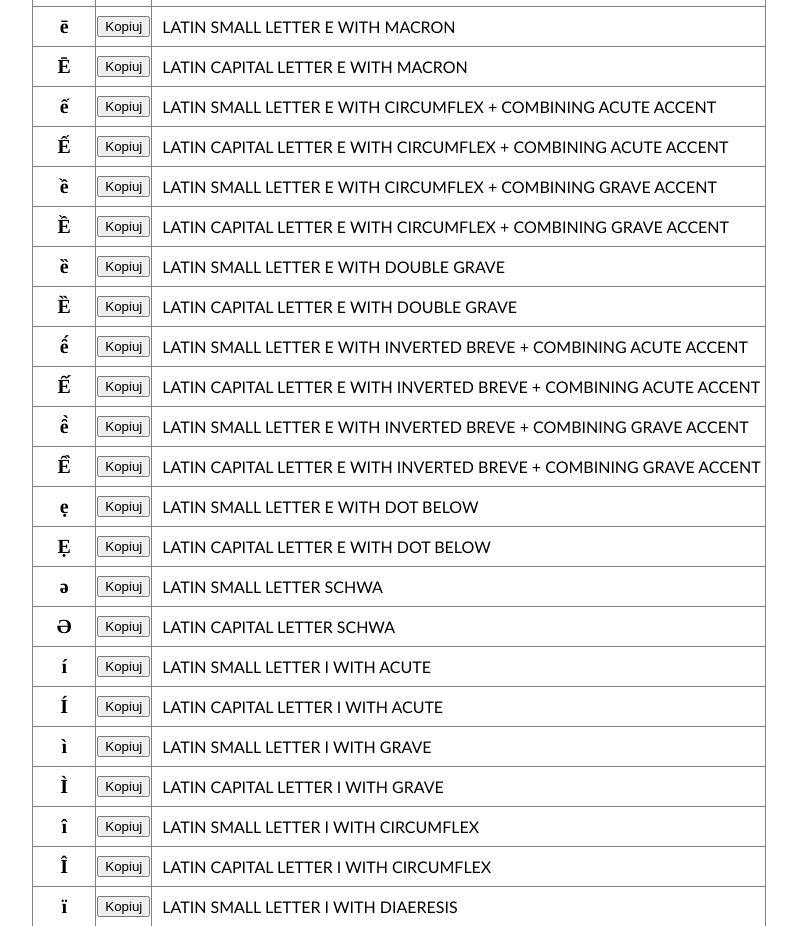
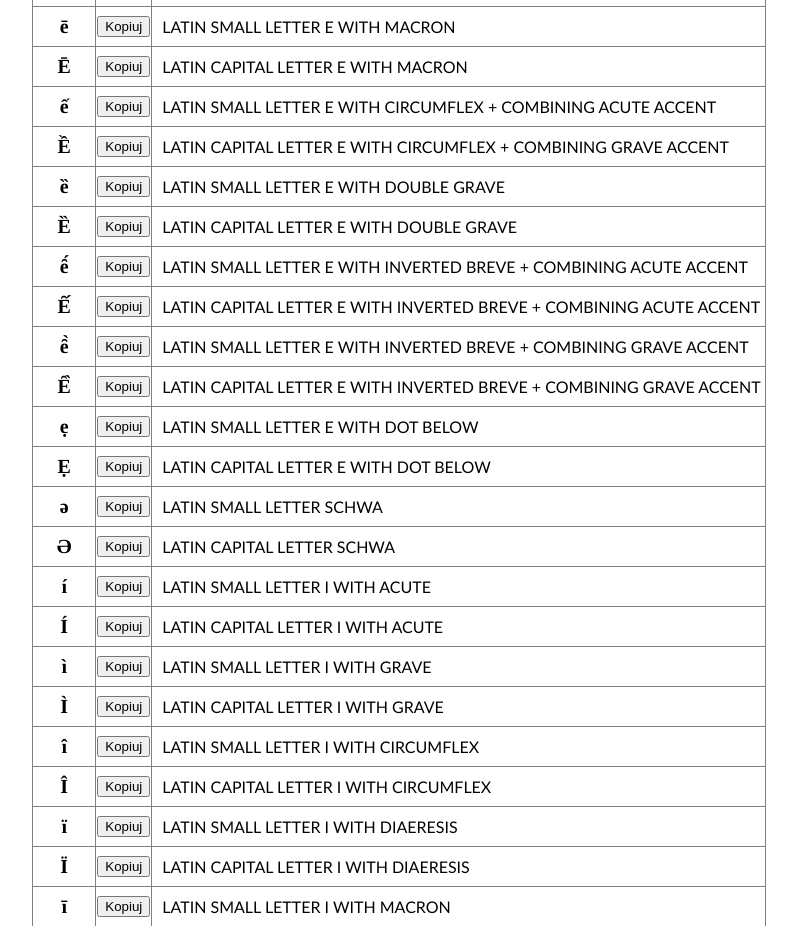
Before and after one commit to pavaos/pavaos.github.io, a plain HTML site: page spsl_znaki/index.html in a window 1280 px wide. Shown: the part 2209-3135 px from the top of the page, without its empty margins (241-1038 px from the left). Drawn offline with nearby package versions, Linux system fonts and the light colour scheme.

Commit message:
Update index.html

```diff
--- a/spsl_znaki/index.html
+++ b/spsl_znaki/index.html
@@ -94,8 +94,6 @@ function copyToClipboard(txt) {
 <tr><td class="znaki">ē</td><td><button style="button" onclick="CopyMyLeftTd(this)">Kopiuj</button></td><td class="opis">LATIN SMALL LETTER E WITH MACRON</td></tr>
 <tr><td class="znaki">Ē</td><td><button style="button" onclick="CopyMyLeftTd(this)">Kopiuj</button></td><td class="opis">LATIN CAPITAL LETTER E WITH MACRON</td></tr>
 <tr><td class="znaki">ế</td><td><button style="button" onclick="CopyMyLeftTd(this)">Kopiuj</button></td><td class="opis">LATIN SMALL LETTER E WITH CIRCUMFLEX + COMBINING ACUTE ACCENT</td></tr>
-<tr><td class="znaki">Ế</td><td><button style="button" onclick="CopyMyLeftTd(this)">Kopiuj</button></td><td class="opis">LATIN CAPITAL LETTER E WITH CIRCUMFLEX + COMBINING ACUTE ACCENT</td></tr>
-<tr><td class="znaki">ề</td><td><button style="button" onclick="CopyMyLeftTd(this)">Kopiuj</button></td><td class="opis">LATIN SMALL LETTER E WITH CIRCUMFLEX + COMBINING GRAVE ACCENT</td></tr>
 <tr><td class="znaki">Ề</td><td><button style="button" onclick="CopyMyLeftTd(this)">Kopiuj</button></td><td class="opis">LATIN CAPITAL LETTER E WITH CIRCUMFLEX + COMBINING GRAVE ACCENT</td></tr>
 <tr><td class="znaki">ȅ</td><td><button style="button" onclick="CopyMyLeftTd(this)">Kopiuj</button></td><td class="opis">LATIN SMALL LETTER E WITH DOUBLE GRAVE</td></tr>
 <tr><td class="znaki">Ȅ</td><td><button style="button" onclick="CopyMyLeftTd(this)">Kopiuj</button></td><td class="opis">LATIN CAPITAL LETTER E WITH DOUBLE GRAVE</td></tr>
```
